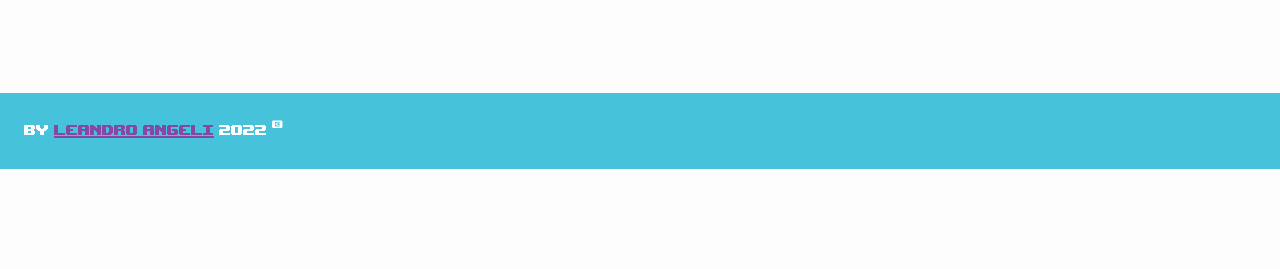
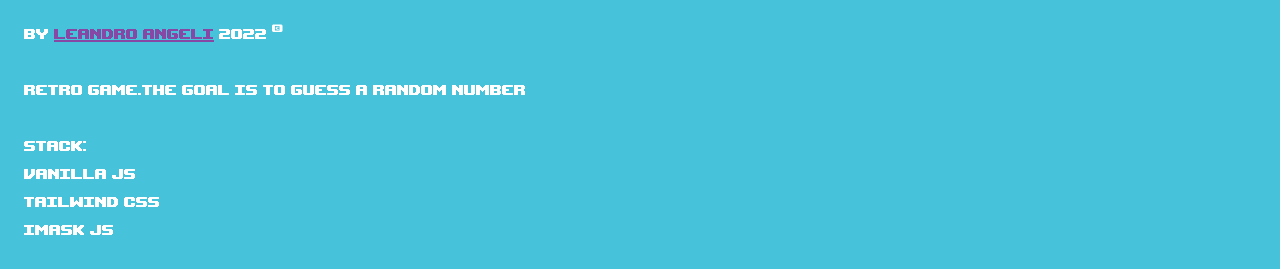
Before and after one commit to Leandro-Andres-Angeli/guess-number-game, a website: page index.html in a window 1280 px wide. Shown: the part 631-900 px from the top of the page. Before the commit the page ends 800 px from the top, so only its background shows below. Drawn offline with nearby package versions, Linux system fonts and the light colour scheme.

Commit message:
added footer description

```diff
--- a/index.html
+++ b/index.html
@@ -12,7 +12,7 @@
     <link rel="stylesheet" href="./styles.css">
 </head>
 
-<body class="min-h-screen">
+<body class="min-h-screen overflow-x-hidden">
     <section class="game min-h-screen flex flex-col">
         <div
             class="upper flex flex-row flex-wrap-reverse  content-center   md:p-5 sm:justify-evenly [&>*]:mt-6 md:justify-around">
@@ -51,7 +51,7 @@
                 </div>
             </div>
         </div>
-        <div class="game_display flex flex-wrap justify-around  mt-4 md:mt-8">
+        <div class="game_display flex flex-wrap justify-around  mt-4 md:mt-8 mb-auto">
             <div class="game_display_check flex flex-col  items-center gap-5">
                 <input type="tel" class="border-darkblue  disabled:opacity-25  border-solid border-2 w-1/3 guess">
                 <button class="btn px-2  w-1/3 check disabled:opacity-25 disabled:bg-violet-100"
@@ -67,6 +67,14 @@
             style="background-color:var(--light-blue)  ">
             <p>By <a href="https://github.com/Leandro-Andres-Angeli" class="underline" style="color:#8747a4">Leandro
                     Angeli</a> 2022 <sup>&copy;</sup> </p>
+            <br>
+            <p>Retro game.The goal is to guess a random number</p>
+            <br>
+            <ul>Stack:
+                <li>Vanilla JS</li>
+                <li>Tailwind CSS</li>
+                <li>IMask JS</li>
+            </ul>
         </footer>
     </section>
 
```
Also changed, not shown: output.css.
